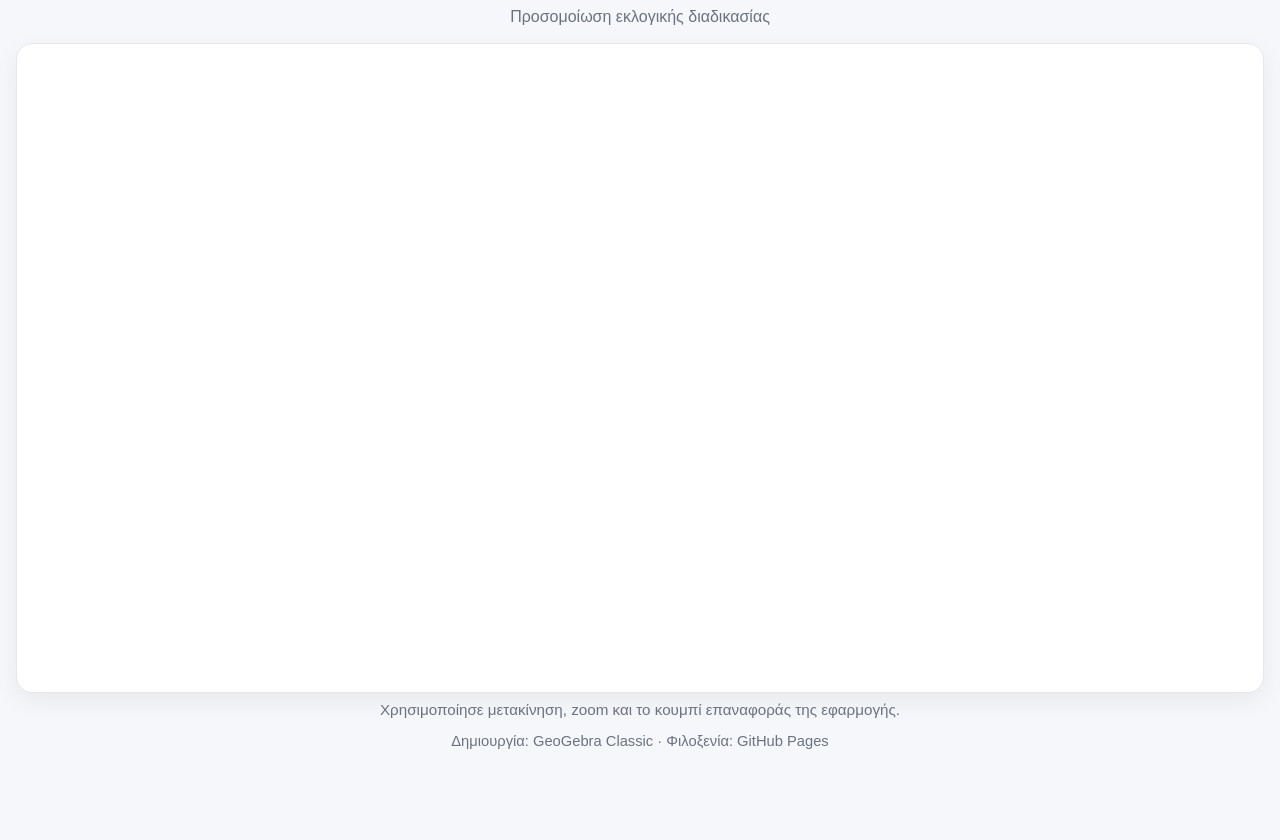
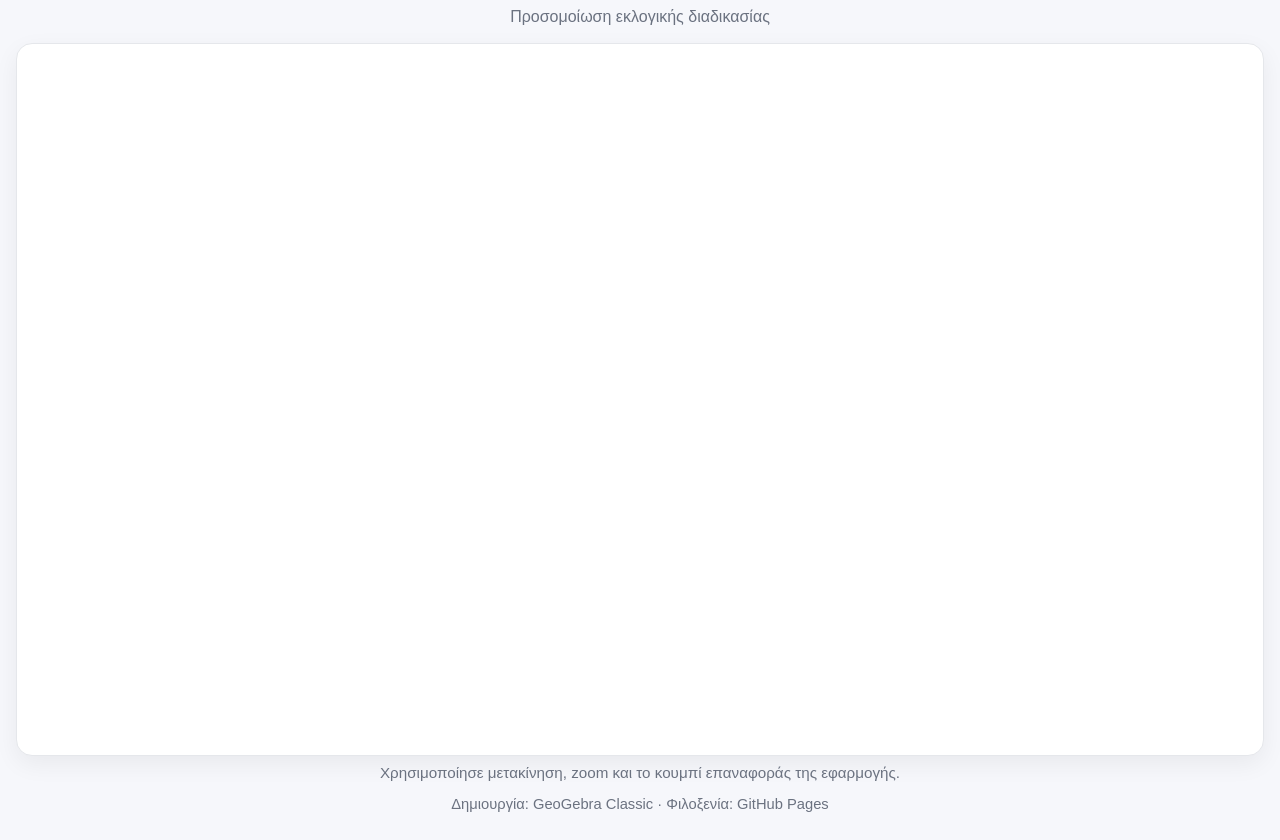
Before and after one commit to damanatidis/geogebra-apps, a plain HTML site: page 11_Combinations_Permutations.html in a window 1280 px wide. Shown: the part 58-898 px from the top of the page. Before the commit the page ends 835 px from the top, so only its background shows below. Drawn offline with Linux system fonts and the light colour scheme; a script that the page names is missing.

Commit message:
Update 11_Combinations_Permutations.html

```diff
--- a/11_Combinations_Permutations.html
+++ b/11_Combinations_Permutations.html
@@ -63,8 +63,9 @@
 
     #ggb-element {
       width: 100%;
-      height: min(78vh, 820px);
-      min-height: 520px;
+      aspect-ratio: 16 / 9;
+      height: auto;
+      min-height: 0;
       border-radius: 12px;
       overflow: hidden;
     }
```
